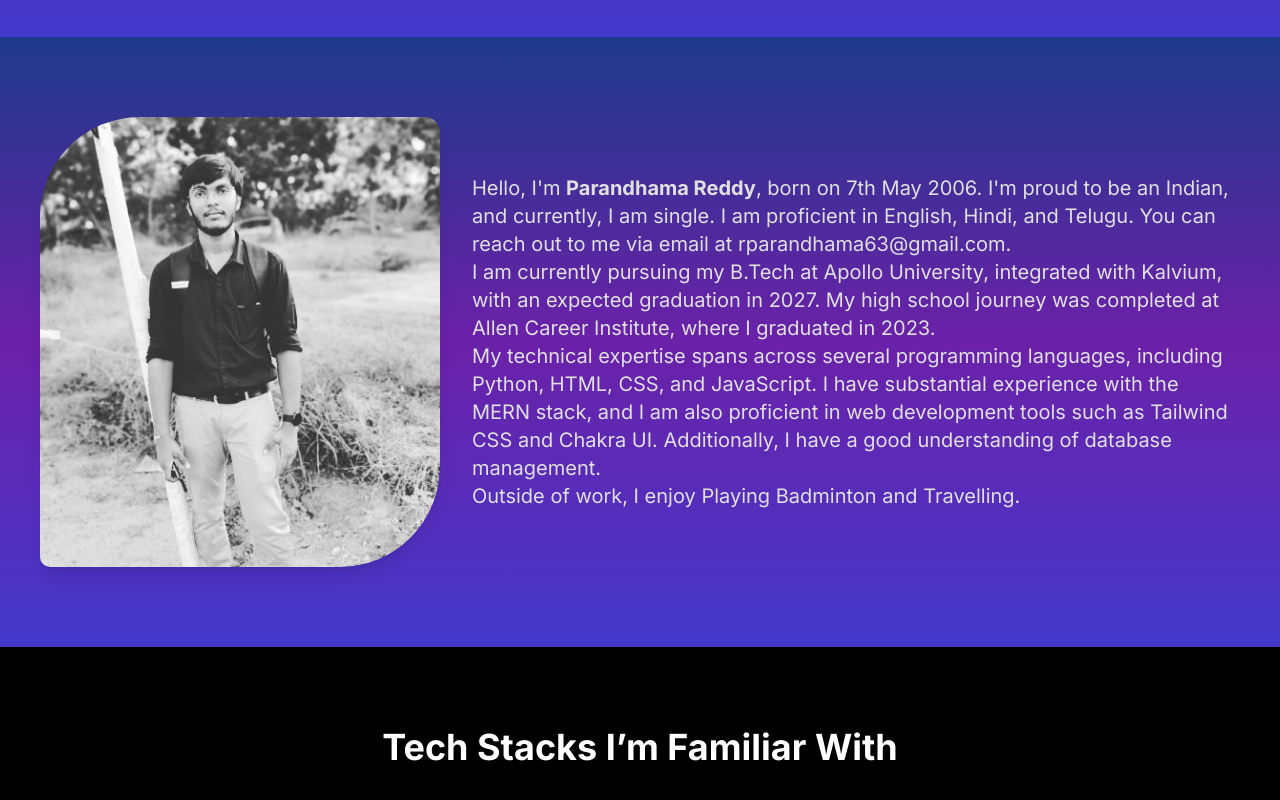
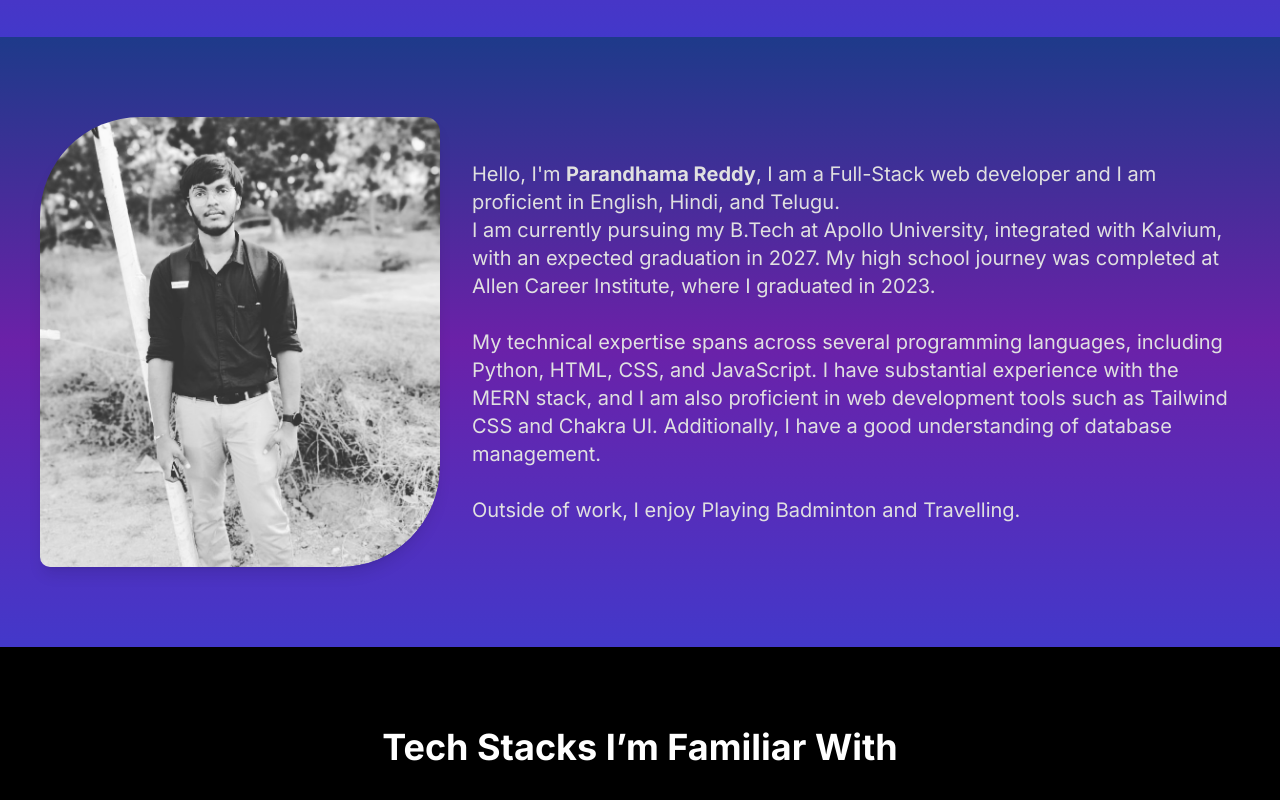
Before and after one commit to PARANDHAMAREDDYBOMMAKA/My-Portfolio, a Next.js app: page / in a window 1280 px wide. Shown: the part 763-1563 px from the top of the page. Built offline with nearby package versions, Linux system fonts and the light colour scheme.

Commit message:
Made Some Changes

```diff
--- a/app/components/aboutSection.tsx
+++ b/app/components/aboutSection.tsx
@@ -31,10 +31,7 @@ const AboutSection: React.FC = () => (
       </div>
       <div className="text-center text-xl md:text-left">
         <p>
-          Hello, I'm <strong>Parandhama Reddy</strong>, born on 7th May 2006.
-          I'm proud to be an Indian, and currently, I am single. I am proficient
-          in English, Hindi, and Telugu. You can reach out to me via email at{" "}
-          <a href="mailto:rparandhama63@gmail.com">rparandhama63@gmail.com</a>.
+          Hello, I'm <strong>Parandhama Reddy</strong>, I am a Full-Stack web developer and I am proficient in English, Hindi, and Telugu.
         </p>
 
         <p>
@@ -43,7 +40,7 @@ const AboutSection: React.FC = () => (
           journey was completed at Allen Career Institute, where I graduated in
           2023.
         </p>
-
+        <br />
         <p>
           My technical expertise spans across several programming languages,
           including Python, HTML, CSS, and JavaScript. I have substantial
@@ -51,7 +48,7 @@ const AboutSection: React.FC = () => (
           development tools such as Tailwind CSS and Chakra UI. Additionally, I
           have a good understanding of database management.
         </p>
-
+        <br />
         <p>Outside of work, I enjoy Playing Badminton and Travelling.</p>
       </div>
     </div>
```
